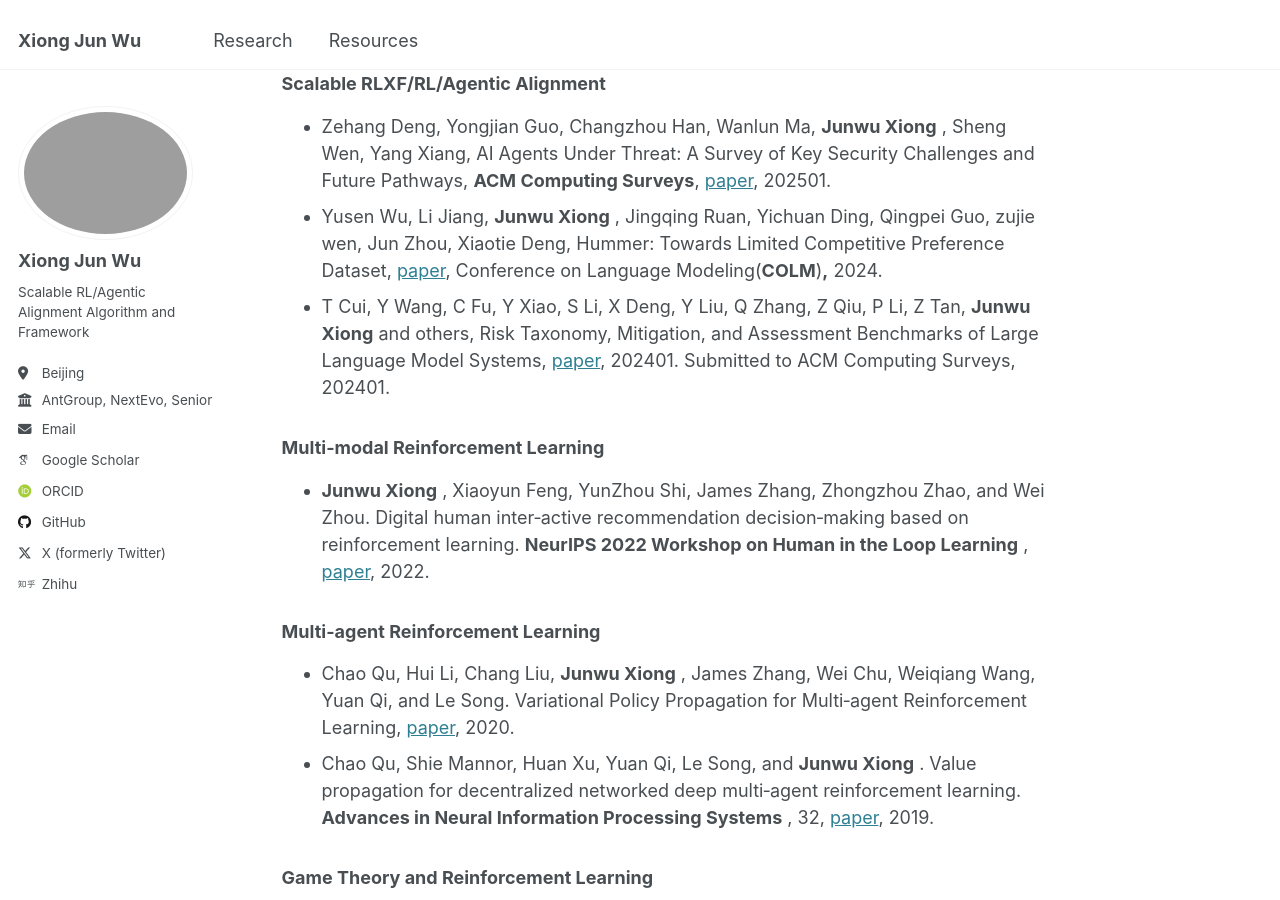
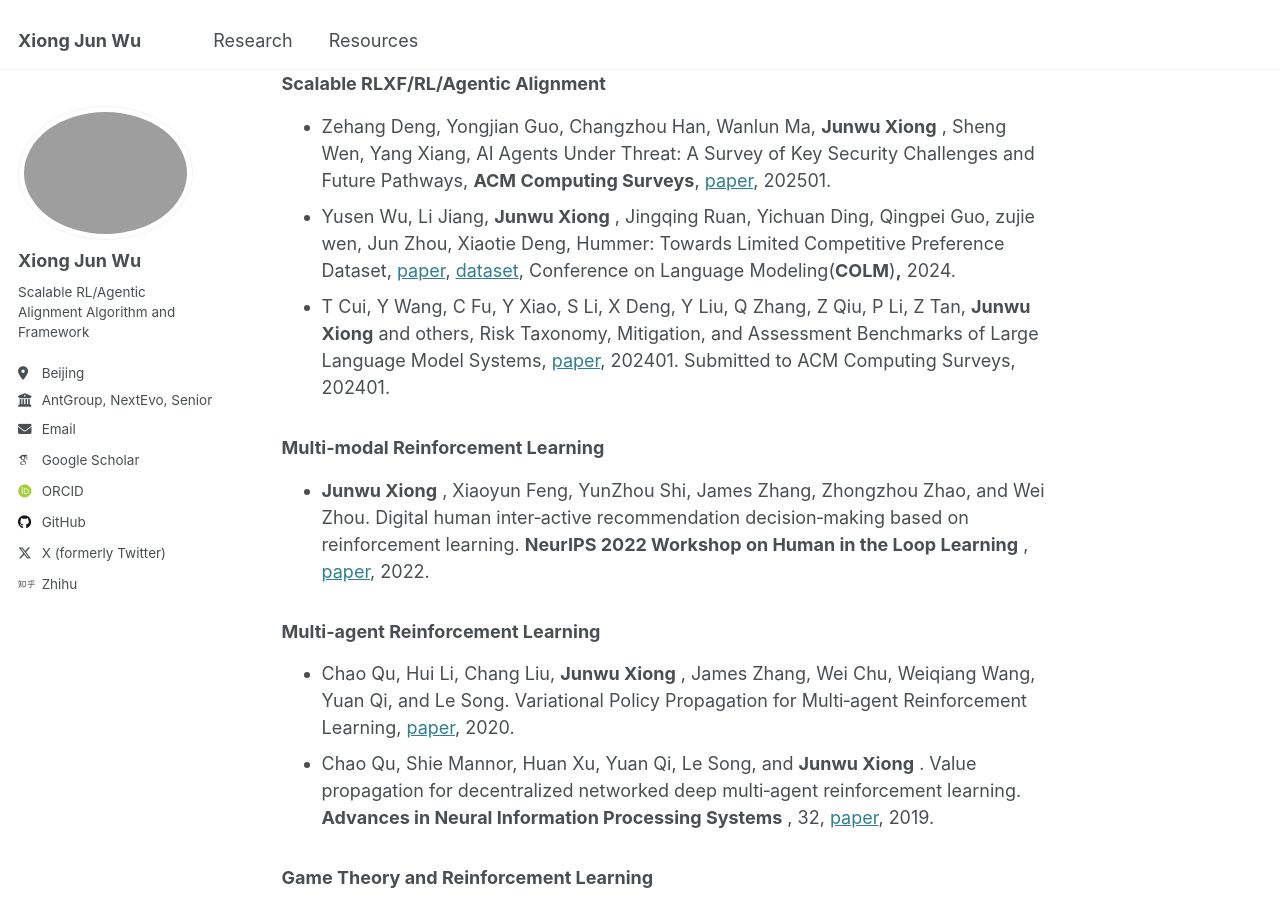
Before and after one commit to junwuxgi/junwuxgi.github.io, a Jekyll site: the page built from _pages/about.md, in a window 1280 px wide and 900 px high, scrolled down 2013 px. Built offline with Jekyll 4.4.1, drawn with Linux system fonts in a browser that asks for light colours; some web fonts are replaced.

```diff
--- a/_pages/about.md
+++ b/_pages/about.md
@@ -7,6 +7,7 @@ redirect_from:
   - /about.html
 ---
 ### Professional Experience
+
 - Staff Algorithm Expert, **AGI NextEvo, AI Alignment Team**, Ant Group, 2023‑Now
 - Staff Algorithm Expert, **(Multi-Agent) Reinforcement Learning and Dynamic Decision Intelligence Team**, Ant Group, 2017‑2022
 - Algorithm Expert, **Recommendation Algorithm Platform Team**, Alibaba, 2014‑2016
@@ -15,21 +16,25 @@ redirect_from:
 - Research Assistant, **Video Media Group**, Future Network Center of Hong Kong City University, 2008
 
 ### Academy/Industry Sharing
+
 * **Hummer: Towards Limited Competitive Preference Dataset**, [paper](https://openreview.net/pdf?id=aKwQPRjdGa), Conference on Language Modeling( **COLM** )**,** 2024.10.
 * **Topic: Digital Human Interactive Recommendation Decision‑Making Based on Reinforcement Learning**, Conference: NeurIPS 2022 Workshop on Human in the Loop Learning Presentation, 2022.11
 * **Topic:** **[Agent Decision Based on Reinforcement Learning: Research and Application of Decision Making in Dynamic Complex Context](https://www.bilibili.com/video/BV1Fe411M732/)**, Conference: AI Developer Day ‑ [Decision Intelligence Workshop Live](http://rlchina.org/topic/548), The World Artificial Intelligence Conference (WAIC), Beijing, China, 2022.09
 * **Topic:** **Deep Reinforcement Learning in Intelligence Finance**, Conference: Reinforcement Learning Track, The Pacific Rim International Conference on Artificial Intelligence (PRICAI), Nanjing, China, 2018.08
 
 ### **Professional** Service
+
 - **Representant AntGroup In Top Academic Conferences**, COLM'24, AAAI'20, AAAI'19, ICML'18, ICML'17
 - **Program Committee Member** for the Main Track, AAAI'22, AAAI'21
 - **Represent Alibaba, Renren Company In Top Academic Conferences**, ACM SighKDD, Recsys China, China Computer Federation ‘Subject Frontier Workshop’, China Database Technology Conference, 2011-2016
 
 ### **Professional** Affiliations
+
 - **China Computer Federation Conference on Artificial Intelligence (CCFAI) Multi-agent Systems Group**, [Member of the 10th Organizing Committee](https://mp.weixin.qq.com/s/draXMk4vUmyI0YJYd6zJqg), representative of enterprise members, 2023
 - **China Computer Federation (CCF) Computational Economics Professional Group**, [First batch of executive members](https://mp.weixin.qq.com/s/Zyu9i61ahvXHGPLePsP3xw), representative of enterprise members, 2022
 
 ### **Awards and Honors**
+
 - The CEO Annual Team Special Contribution Award, Ant Group (Only two teams), 2021
 - The Company ‘SuperMa’ Award, Ant Group (Eight teams in total), 2020
 - Certification of Level 1 Trainer Training of American Management Association, Renren, 2013
@@ -40,12 +45,12 @@ redirect_from:
 - The 7th Hunan Provincial Scholarship for Outstanding College Students in Special Poor (Top 0.2%), Hunan Provincial Government, 2006
 - Hunan Provincial Government First Prize Scholarship (Top 0.2%), Hunan Provincial Government, 2006
 
+## Paper publications
 
-## Paper publications
 ### **Scalable RLXF/RL/Agentic Alignment**
 
 * Zehang Deng, Yongjian Guo, Changzhou Han, Wanlun Ma,  **Junwu Xiong** , Sheng Wen, Yang Xiang, AI Agents Under Threat: A Survey of Key Security Challenges and Future Pathways, **ACM Computing Surveys**, [paper](https://dl.acm.org/doi/10.1145/3716628), 202501.
-* Yusen Wu, Li Jiang,  **Junwu Xiong** , Jingqing Ruan, Yichuan Ding, Qingpei Guo, zujie wen, Jun Zhou, Xiaotie Deng, Hummer: Towards Limited Competitive Preference Dataset, [paper](https://openreview.net/pdf?id=aKwQPRjdGa),  Conference on Language Modeling(**COLM**)**,** 2024.
+* Yusen Wu, Li Jiang,  **Junwu Xiong** , Jingqing Ruan, Yichuan Ding, Qingpei Guo, zujie wen, Jun Zhou, Xiaotie Deng, Hummer: Towards Limited Competitive Preference Dataset, [paper](https://openreview.net/pdf?id=aKwQPRjdGa), [dataset](https://huggingface.co/datasets/sarinw-2024/Hummer), Conference on Language Modeling(**COLM**)**,** 2024.
 * T Cui, Y Wang, C Fu, Y Xiao, S Li, X Deng, Y Liu, Q Zhang, Z Qiu, P Li, Z Tan, **Junwu Xiong** and others, Risk Taxonomy, Mitigation, and Assessment Benchmarks of Large Language Model Systems, [paper](https://arxiv.org/abs/2401.05778), 202401. Submitted to ACM Computing Surveys, 202401.
 
 ### **Multi-modal Reinforcement Learning**
@@ -77,9 +82,8 @@ redirect_from:
 * Huan Li, Yanlei Liu, Weifeng Chen, Weijia Jia, Bing Li, and  **Junwu Xiong** . COCA: Constructing optimal clustering architecture to maximize sensor network lifetime.  **Computer Communications** , 36(3):256–268, [paper](https://www.sciencedirect.com/science/article/abs/pii/S0140366412003751), 2013.
 * Huan Li, Jierui Cao, and  **Junwu Xiong** . Constructing optimal clustering architecture for maximizing lifetime in large scale wireless sensor networks. In 2009 15th **International Conference on Parallel and Distributed Systems,** pages 182–189. IEEE, [paper](https://ieeexplore.ieee.org/document/5395248), 2009.
 
+## Innovation patents
 
-
-## Innovation patents
 ### **Scalable  RL x LLM Reasoning**
 
 * **Junwu Xiong** , Zujie Wen, Xinyu Kong, Jian Yan, A hierarchical ablation optimization scheme and device for improving pre-trained large language model based on PPL score, Application No. CXANT4198343, Dec.27, 2024, Under Review.
```
